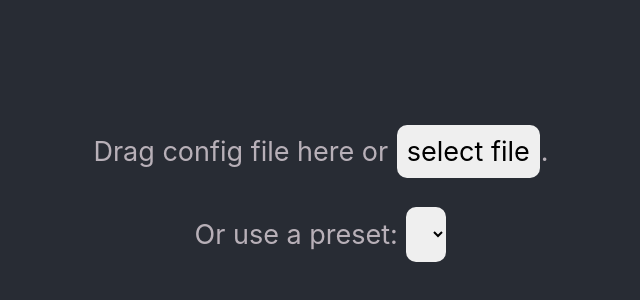
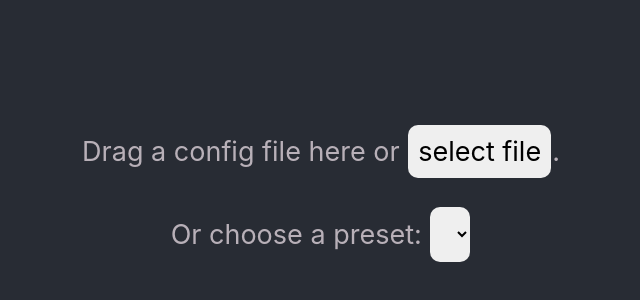
Before and after one commit to relsqui/configurable-generators, a React (Create React App) app: page / in a window 1280 px wide. Shown: the part 220-520 px from the top of the page, without its empty margins (319-959 px from the left). Built offline with nearby package versions, Linux system fonts and the light colour scheme.

Commit message:
now drag and drop works but its styling is broken

```diff
--- a/src/App.css
+++ b/src/App.css
@@ -68,6 +68,7 @@ select {
   flex-direction: column;
   box-sizing: border-box;
   height: 100vh;
+  width: 100vw;
 }
 
 .landing {
@@ -106,15 +107,19 @@ footer {
 
 .configDropZone {
   display: flex;
+  height: 100vh;
+  width: 100vw;
+  align-items: center;
+  justify-content: center;
 }
 
-.dropZoneDragged {
+/* .dropZoneDragged {
   background: var(--dark-blue);
 }
 
 .dropZoneError {
   background: var(--medium-red);
-}
+} */
 
 .fileInput {
   display: none;
--- a/src/refactored/ConfigDropZone.tsx
+++ b/src/refactored/ConfigDropZone.tsx
@@ -1,10 +1,10 @@
-import React, { useState, ReactNode } from "react";
+import React, { useState, PropsWithChildren } from "react";
 import { loadConfig } from "./UploadButton";
 import { useNavigate } from "react-router-dom";
 
-export function ConfigDropZone({ children }: { children: ReactNode }) {
+export function ConfigDropZone({ children }: PropsWithChildren) {
   const defaultText = '';
-  const defaultClass = 'ConfigDropZone';
+  const defaultClass = 'configDropZone';
   const [className, setClassName] = useState(defaultClass);
   const [text, setText] = useState(defaultText);
   const navigate = useNavigate();
@@ -32,12 +32,14 @@ export function ConfigDropZone({ children }: { children: ReactNode }) {
     const item = event.dataTransfer.items[0];
     if (item.kind !== 'file') return dropError();
     const file = item.getAsFile();
-    loadConfig(navigate, file);
+    try {
+      loadConfig(navigate, file);
+    } catch (error: any) {
+      dropError(error.message);
+    }
   }
 
   return <div className={className} onDrop={onDrop} onDragOver={onDragOver} onDragLeave={onDragLeave}>
-    {text ? text : <div>
-      {children}
-    </div>}
+    {children}
   </div>;
 }
--- a/src/refactored/UploadButton.tsx
+++ b/src/refactored/UploadButton.tsx
@@ -21,8 +21,7 @@ export default function UploadButton() {
   const navigate = useNavigate();
   const fileInput = useRef<HTMLInputElement>(null);
   return <p>
-    {/* I have no idea why this nbsp is necessary but nothing else worked. */}
-    Drag config file here or&nbsp;<button onClick={() => fileInput.current?.click()}>select file</button>.
+    Drag a config file here or <button onClick={() => fileInput.current?.click()}>select file</button>.
     <input
       ref={fileInput}
       className="fileInput"
--- a/src/routes/Landing.tsx
+++ b/src/routes/Landing.tsx
@@ -4,6 +4,6 @@ import UploadButton from "../refactored/UploadButton";
 export default function Landing() {
   return <div className="landing">
     <div><UploadButton /></div>
-    <div><PresetDropdown label="Or use a preset: " /></div>
+    <div><PresetDropdown label="Or choose a preset: " /></div>
   </div>;
 }
```
Also changed, not shown: 1 other file (tests, documents, lock files or other folders).
